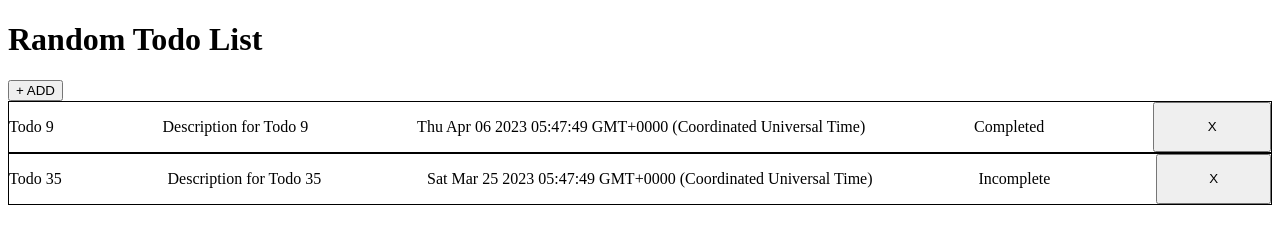
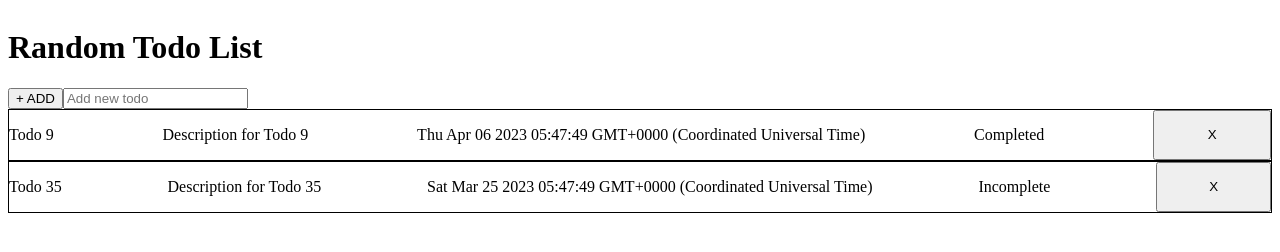
Before and after one commit to zac-march/todo-app, a website built with webpack: page dist/index.html in a window 1280 px wide. Built offline with nearby package versions, Linux system fonts and the light colour scheme.

Commit message:
Add create todo

```diff
--- a/src/components/TodoListScreenController.js
+++ b/src/components/TodoListScreenController.js
@@ -13,21 +13,32 @@ function TodoListScreenController() {
   function displayTodoListHeader() {
     const todoListHeaderDiv = document.createElement("div");
     const todoListTitle = document.createElement("h1");
-    const todoCreateBtn = document.createElement("button");
 
-    todoCreateBtn.textContent = "+ ADD";
-    todoCreateBtn.classList.add("add-todo-btn");
+    const todoCreateDiv = generateTodoCreateDiv();
     todoListTitle.textContent = todoList.name;
-
     todoListHeaderDiv.appendChild(todoListTitle);
-    todoListHeaderDiv.appendChild(todoCreateBtn);
+    todoListHeaderDiv.appendChild(todoCreateDiv);
     body.appendChild(todoListHeaderDiv);
 
-    todoCreateBtn.addEventListener("click", () => {
-      const todo = Todo.createRandom();
-      todoList.add(todo);
-      updateScreen();
-    });
+    function generateTodoCreateDiv() {
+      const todoCreateDiv = document.createElement("div");
+      const todoCreateBtn = document.createElement("button");
+      const todoCreateInput = document.createElement("input");
+
+      todoCreateBtn.textContent = "+ ADD";
+      todoCreateBtn.classList.add("add-todo-btn");
+      todoCreateInput.placeholder = "Add new todo";
+
+      todoCreateDiv.appendChild(todoCreateBtn);
+      todoCreateDiv.appendChild(todoCreateInput);
+      todoCreateBtn.addEventListener("click", () => {
+        if (todoCreateInput.value != "") {
+          todoList.add(new Todo(todoCreateInput.value));
+          updateScreen();
+        }
+      });
+      return todoCreateDiv;
+    }
   }
 
   function displayTodos() {
--- a/src/style.css
+++ b/src/style.css
@@ -1,3 +1,8 @@
+body {
+  display: flex;
+  flex-direction: column;
+}
+
 .todo {
   border: 1px solid black;
   display: grid;
```
